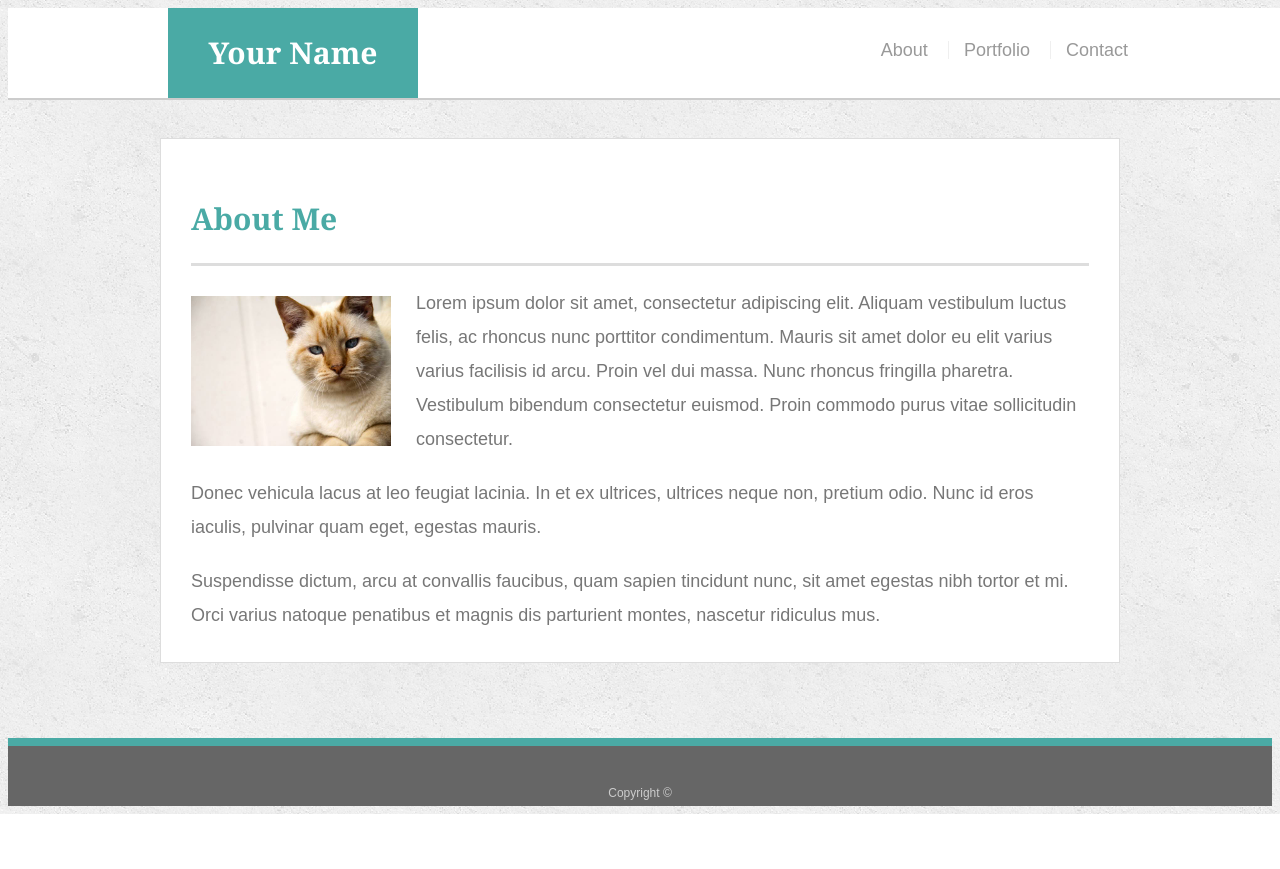
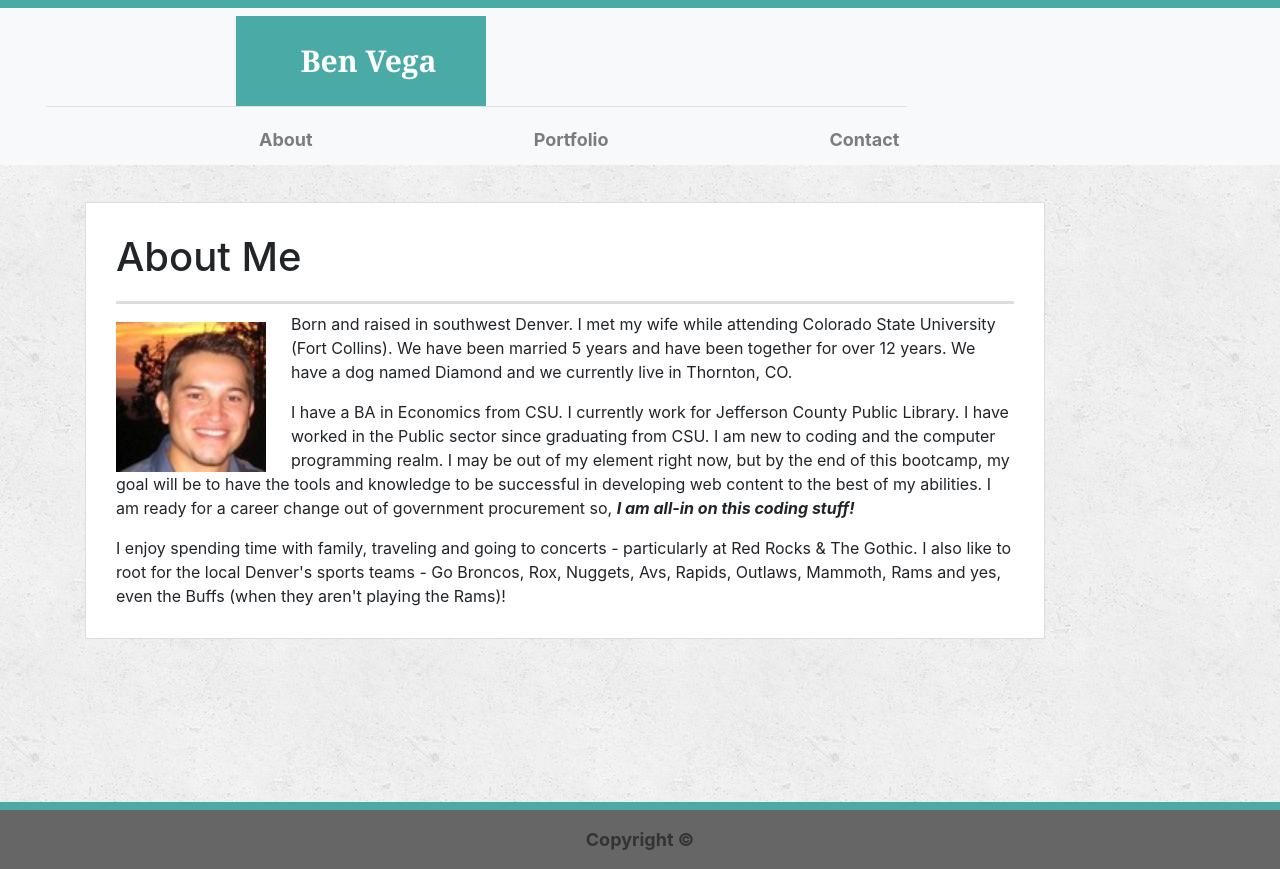
Before and after one commit to BVega03/BVega-Bio-Page, a plain HTML site: page index.html in a window 1280 px wide. Before the commit the page ends 814 px from the top, so only its background shows below. Drawn offline with nearby package versions, Linux system fonts and the light colour scheme.

Commit message:
updates to HW2 - index, portfolio, & contact

```diff
--- a/assets/css/style.css
+++ b/assets/css/style.css
@@ -1,4 +1,5 @@
 body {
+  margin: 0;
   font-family: Arial, "Helvetica Neue", Helvetica, sans-serif;
   font-size: 18px;
   line-height: 34px;
@@ -23,7 +24,7 @@ h1,
 h2,
 h3,
 p {
-  margin-bottom: 20px;
+  margin-bottom: 0;
 }
 
 p:last-child {
@@ -52,15 +53,14 @@ h3 {
 
 /* header */
 
-#masthead {
+
+.navbar {
   position: fixed;
   z-index: 99;
   width: 100%;
-  margin: 0 0 30px;
   overflow: auto;
   color: #ffffff;
   background: #ffffff;
-  border-bottom: 2px solid #cccccc;
 }
 
 #logo {
@@ -79,13 +79,13 @@ h3 {
 
 nav {
   float: right;
-  margin-top: 25px;
+  margin-top: 0;
 }
 
 nav a {
   display: inline-block;
   padding-left: 15px;
-  margin-left: 15px;
+  margin-left: 205px;
   line-height: 18px;
   color: #999;
   text-decoration: none;
@@ -98,16 +98,15 @@ nav a:first-child {
 
 /* footer */
 
-footer {
+.navbar {
   padding: 30px 0;
   clear: both;
-  font-size: 12px;
+  font-size: 18px;
   color: #ffffff;
   color: #cccccc;
   text-align: center;
   background: #666666;
   border-top: 8px solid #4aaaa5;
-  height: 50px;
 }
 
 h3, h2 {
@@ -215,3 +214,15 @@ input[type=submit] {
   background: #4aaaa5;
   border: 0 none;
 }
+
+/* ineffective */
+
+@media screen and (max-width: 640px) {
+  body {
+    background-color: #777777;
+  }
+}
+.navbar {
+  width: 100%;
+  padding: 20px;
+}
--- a/index.html
+++ b/index.html
@@ -3,44 +3,64 @@
 
 <head>
   <meta charset="UTF-8">
-  <title>About | Your Name</title>
+  <title>About | Ben Vega</title>
   <link rel="stylesheet" type="text/css" href="assets/css/style.css">
+  <link rel="stylesheet" href="https://stackpath.bootstrapcdn.com/bootstrap/4.1.3/css/bootstrap.min.css">
+  <meta name="viewport" content="width=device-width, initial-scale=1">
+
 </head>
 
 <body>
 
-  <header id="masthead">
-    <div class="container">
-      <a href="index.html" id="logo">Your Name</a>
-      <nav>
-        <a href="index.html">About</a>
-        <a href="portfolio.html">Portfolio</a>
-        <a href="contact.html">Contact</a>
-      </nav>
-    </div>
-  </header>
+  <nav class="navbar navbar-expand-lg navbar-light bg-light navbar fixed-top">
+    <header id="masthead">
+      <div class="container">
+        <a href="index.html" id="logo">Ben Vega</a>
+        <div class="container text-right">
+          <hr>
+          <div class="navbar-nav">
+            <strong><a class="nav-item nav-link" href="index.html">About</a></strong>
+            <strong> <a class="nav-item nav-link" href="portfolio.html">Portfolio</a></strong>
+            <strong><a class="nav-item nav-link" href="contact.html">Contact</a></strong>
+          </div>
+        </div>
+      </div>
+  </nav><br><br><br>
 
   <div id="main-container" class="container">
     <section class="main-section">
       <h1>About Me</h1>
 
-      <img src="assets/images/cat.jpg" class="auth-image" alt="Your Name">
+      <img src="assets/images/My Images/BVega_Headshot1.jpg" class="auth-image" alt="Ben Vega" style="width:150px;height:150px"
+        ;>
 
-      <p>Lorem ipsum dolor sit amet, consectetur adipiscing elit. Aliquam vestibulum luctus felis, ac rhoncus nunc porttitor condimentum. Mauris sit amet dolor eu elit varius varius facilisis id arcu. Proin vel dui massa. Nunc rhoncus fringilla pharetra. Vestibulum bibendum consectetur euismod. Proin commodo purus vitae sollicitudin consectetur.</p>
+      <p>Born and raised in southwest Denver. I met my wife while attending Colorado State University (Fort Collins).
+        We have
+        been married 5 years and have been together for over 12 years. We have a dog named Diamond and
+        we currently live in Thornton, CO.</p>
 
-      <p>Donec vehicula lacus at leo feugiat lacinia. In et ex ultrices, ultrices neque non, pretium odio. Nunc id eros iaculis, pulvinar quam eget, egestas mauris.</p>
+      <p>I have a BA in Economics from CSU. I currently work for Jefferson County
+        Public Library. I have worked in the Public sector since graduating from CSU. I am
+        new to
+        coding and the computer programming realm. I may be out of my element right now, but by the end of
+        this bootcamp, my goal will be to have the tools and knowledge to be successful in developing web
+        content to the best of my abilities. I am ready for a career change out of government
+        procurement so, <em><strong>I am all-in on this coding stuff!</strong></em></p>
 
-      <p>Suspendisse dictum, arcu at convallis faucibus, quam sapien tincidunt nunc, sit amet egestas nibh tortor et mi. Orci varius natoque penatibus et magnis dis parturient montes, nascetur ridiculus mus.</p>
+      <p>I enjoy spending time with family, traveling and going to concerts - particularly at Red Rocks &
+        The Gothic. I also like to root for the local Denver's sports teams - Go Broncos, Rox, Nuggets, Avs,
+        Rapids, Outlaws, Mammoth, Rams and yes, even the Buffs (when they aren't playing the Rams)!</p>
 
     </section>
 
   </div>
 
-  <footer>
-    <div class="container">
-      Copyright &copy;
+  <nav class="navbar sticky-bottom navbar-light navbar center">
+    <div class="container text-center">
+      <p class="navbar-text col-md-12 col-sm-12 col-xs-12"><strong>Copyright &copy;</strong></p>
     </div>
-  </footer>
+  </nav>
+
 </body>
 
 </html>
```
Also changed, not shown: contact.html (+23 -15 lines), portfolio.html (+23 -15 lines), assets/images/My Images/B&G_Breck.JPG (added), assets/images/My Images/BVega_Headshot1.jpg (added).
